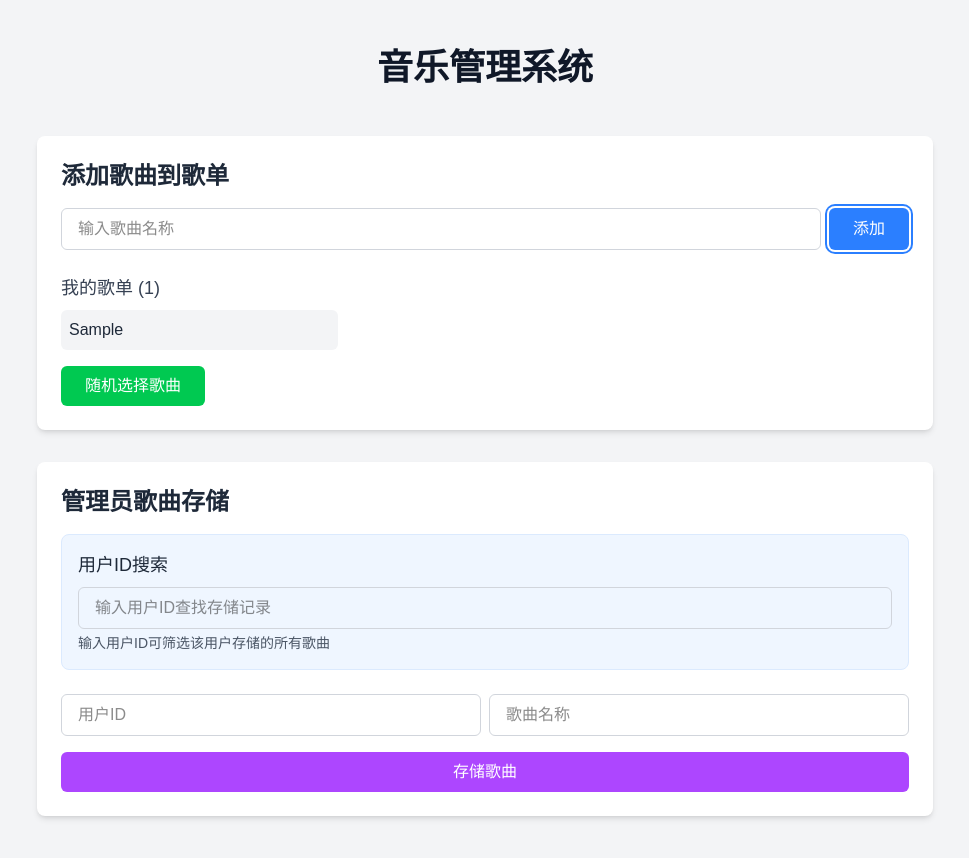
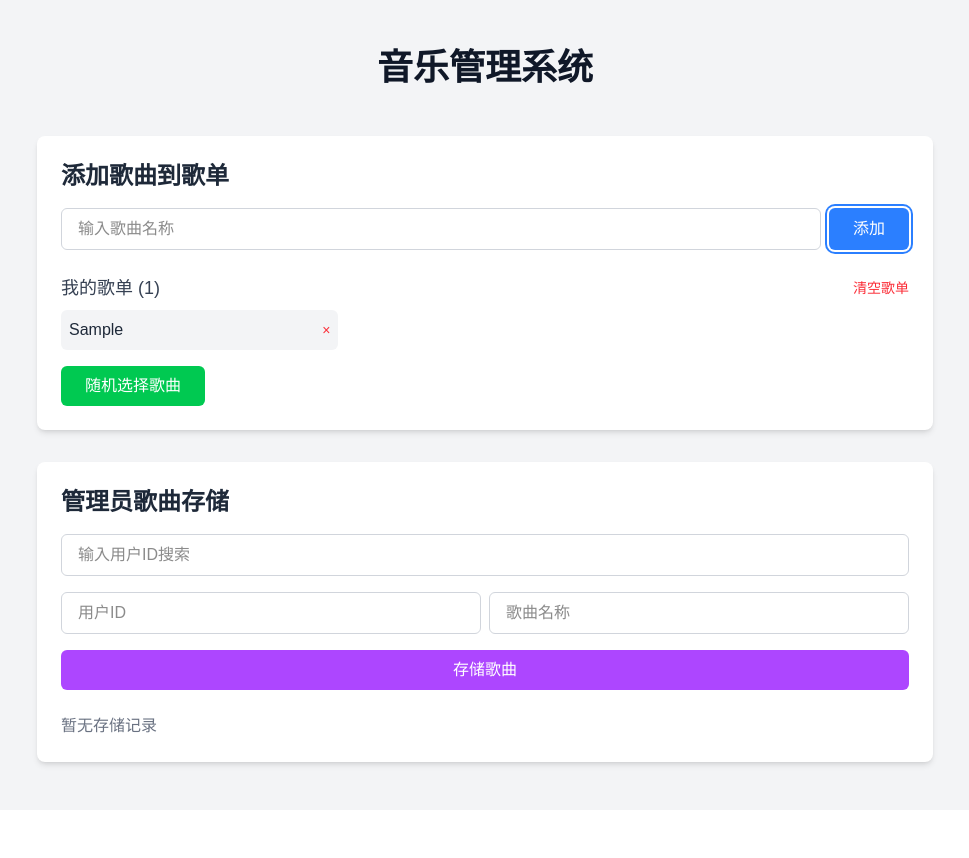
Before and after one commit to dtrs17/qisi_test, a Next.js app: page / in a window 1280 px wide. Both pictures are taken after typing "Sample" into the empty fields and a click on the button "添加". Shown: the top 858 px of the page, without its empty margins (155-1124 px from the left). After the commit the page ends 810 px from the top, so only its background shows below. Built offline with nearby package versions, Linux system fonts and the light colour scheme.

Commit message:
第五次提交，ui修改

```diff
--- a/app/page.tsx
+++ b/app/page.tsx
@@ -1,4 +1,5 @@
 "use client";
+
 import { useState } from 'react';
 import Image from 'next/image';
 
@@ -25,6 +26,17 @@ export default function Home() {
     }
   };
 
+  // 从歌单删除歌曲
+  const removeFromPlaylist = (index: number) => {
+    const newPlaylist = [...playlist];
+    newPlaylist.splice(index, 1);
+    setPlaylist(newPlaylist);
+    // 如果删除的是当前随机选中的歌曲，清空随机结果
+    if (randomSong === playlist[index]) {
+      setRandomSong(null);
+    }
+  };
+
   // 从歌单随机选择歌曲
   const selectRandomSong = () => {
     if (playlist.length > 0) {
@@ -48,6 +60,17 @@ export default function Home() {
     }
   };
 
+  // 清空歌单
+  const clearPlaylist = () => {
+    setPlaylist([]);
+    setRandomSong(null);
+  };
+
+  // 过滤后的存储记录
+  const filteredSongs = storedSongs.filter(
+    song => !searchUserId || song.userId.toLowerCase() === searchUserId.toLowerCase()
+  );
+
   return (
     <div className="min-h-screen bg-gray-100 dark:bg-gray-900 py-12 px-4 sm:px-6 lg:px-8">
       <div className="max-w-4xl mx-auto">
@@ -56,7 +79,7 @@ export default function Home() {
         </h1>
 
         {/* 用户歌曲添加区域 */}
-        <div className="bg-white dark:bg-gray-800 rounded-lg shadow-md p-6 mb-8">
+        <div className="bg-white dark:bg-gray-800 rounded-lg shadow-md p-6 mb-8 transition-all duration-300 hover:shadow-lg">
           <h2 className="text-2xl font-semibold mb-4 text-gray-800 dark:text-gray-200">添加歌曲到歌单</h2>
           <form onSubmit={addToPlaylist} className="flex gap-2">
             <input
@@ -64,11 +87,11 @@ export default function Home() {
               value={songName}
               onChange={(e) => setSongName(e.target.value)}
               placeholder="输入歌曲名称"
-              className="flex-1 px-4 py-2 border border-gray-300 dark:border-gray-600 rounded-md focus:outline-none focus:ring-2 focus:ring-blue-500"
+              className="flex-1 px-4 py-2 border border-gray-300 dark:border-gray-600 rounded-md focus:outline-none focus:ring-2 focus:ring-blue-500 dark:bg-gray-700 dark:text-white"
             />
             <button
               type="submit"
-              className="px-6 py-2 bg-blue-500 text-white rounded-md hover:bg-blue-600 focus:outline-none focus:ring-2 focus:ring-blue-500 focus:ring-offset-2"
+              className="px-6 py-2 bg-blue-500 text-white rounded-md hover:bg-blue-600 focus:outline-none focus:ring-2 focus:ring-blue-500 focus:ring-offset-2 transition-colors duration-200"
             >
               添加
             </button>
@@ -77,11 +100,28 @@ export default function Home() {
           {/* 歌单显示 */}
           {playlist.length > 0 && (
             <div className="mt-6">
-              <h3 className="text-lg font-medium mb-2 text-gray-700 dark:text-gray-300">我的歌单 ({playlist.length})</h3>
+              <div className="flex justify-between items-center mb-2">
+                <h3 className="text-lg font-medium text-gray-700 dark:text-gray-300">
+                  我的歌单 ({playlist.length})
+                </h3>
+                <button
+                  onClick={clearPlaylist}
+                  className="text-sm text-red-500 hover:text-red-700 dark:text-red-400 dark:hover:text-red-300"
+                >
+                  清空歌单
+                </button>
+              </div>
+
               <ul className="grid grid-cols-2 sm:grid-cols-3 gap-2">
                 {playlist.map((song, index) => (
-                  <li key={index} className="bg-gray-100 dark:bg-gray-700 p-2 rounded-md text-gray-800 dark:text-gray-200">
-                    {song}
+                  <li key={index} className="bg-gray-100 dark:bg-gray-700 p-2 rounded-md text-gray-800 dark:text-gray-200 flex justify-between items-center">
+                    <span>{song}</span>
+                    <button
+                      onClick={() => removeFromPlaylist(index)}
+                      className="text-red-500 hover:text-red-700 dark:text-red-400 dark:hover:text-red-300 text-sm ml-2"
+                    >
+                      ×
+                    </button>
                   </li>
                 ))}
               </ul>
@@ -89,36 +129,38 @@ export default function Home() {
               {/* 随机选择按钮 */}
               <button
                 onClick={selectRandomSong}
-                className="mt-4 px-6 py-2 bg-green-500 text-white rounded-md hover:bg-green-600 focus:outline-none focus:ring-2 focus:ring-green-500 focus:ring-offset-2"
+                className="mt-4 px-6 py-2 bg-green-500 text-white rounded-md hover:bg-green-600 focus:outline-none focus:ring-2 focus:ring-green-500 focus:ring-offset-2 transition-colors duration-200"
               >
                 随机选择歌曲
               </button>
 
               {/* 随机结果显示 */}
               {randomSong && (
-                <div className="mt-4 p-4 bg-green-50 dark:bg-green-900/20 border border-green-200 dark:border-green-800 rounded-md">
+                <div className="mt-4 p-4 bg-green-50 dark:bg-green-900/20 border border-green-200 dark:border-green-800 rounded-md animate-fade-in">
                   <p className="text-green-800 dark:text-green-200 font-medium">随机选中: {randomSong}</p>
                 </div>
               )}
             </div>
           )}
+
+          {playlist.length === 0 && (
+            <p className="mt-4 text-gray-500 dark:text-gray-400">歌单为空，请添加歌曲</p>
+          )}
         </div>
 
         {/* 管理员存储区域 */}
-        <div className="bg-white dark:bg-gray-800 rounded-lg shadow-md p-6">
+        <div className="bg-white dark:bg-gray-800 rounded-lg shadow-md p-6 transition-all duration-300 hover:shadow-lg">
           <h2 className="text-2xl font-semibold mb-4 text-gray-800 dark:text-gray-200">管理员歌曲存储</h2>
 
-          {/* 搜索UI */}
-          <div className="mb-6 p-4 bg-blue-50 dark:bg-blue-900/20 rounded-lg border border-blue-100 dark:border-blue-800">
-            <h3 className="text-lg font-medium mb-2 text-gray-800 dark:text-gray-200">用户ID搜索</h3>
+          {/* 添加搜索框 */}
+          <div className="mb-4">
             <input
               type="text"
               value={searchUserId}
               onChange={(e) => setSearchUserId(e.target.value)}
-              placeholder="输入用户ID查找存储记录"
-              className="w-full px-4 py-2 border border-gray-300 dark:border-gray-600 rounded-md focus:outline-none focus:ring-2 focus:ring-blue-500"
+              placeholder="输入用户ID搜索"
+              className="w-full px-4 py-2 border border-gray-300 dark:border-gray-600 rounded-md focus:outline-none focus:ring-2 focus:ring-blue-500 dark:bg-gray-700 dark:text-white"
             />
-            <p className="text-sm text-gray-600 dark:text-gray-400 mt-1">输入用户ID可筛选该用户存储的所有歌曲</p>
           </div>
 
           <form onSubmit={storeSong} className="space-y-4">
@@ -128,53 +170,68 @@ export default function Home() {
                 value={adminUserId}
                 onChange={(e) => setAdminUserId(e.target.value)}
                 placeholder="用户ID"
-                className="flex-1 px-4 py-2 border border-gray-300 dark:border-gray-600 rounded-md focus:outline-none focus:ring-2 focus:ring-purple-500"
+                className="flex-1 px-4 py-2 border border-gray-300 dark:border-gray-600 rounded-md focus:outline-none focus:ring-2 focus:ring-purple-500 dark:bg-gray-700 dark:text-white"
               />
               <input
                 type="text"
                 value={adminSong}
                 onChange={(e) => setAdminSong(e.target.value)}
                 placeholder="歌曲名称"
-                className="flex-1 px-4 py-2 border border-gray-300 dark:border-gray-600 rounded-md focus:outline-none focus:ring-2 focus:ring-purple-500"
+                className="flex-1 px-4 py-2 border border-gray-300 dark:border-gray-600 rounded-md focus:outline-none focus:ring-2 focus:ring-purple-500 dark:bg-gray-700 dark:text-white"
               />
             </div>
             <button
               type="submit"
-              className="w-full px-6 py-2 bg-purple-500 text-white rounded-md hover:bg-purple-600 focus:outline-none focus:ring-2 focus:ring-purple-500 focus:ring-offset-2"
+              className="w-full px-6 py-2 bg-purple-500 text-white rounded-md hover:bg-purple-600 focus:outline-none focus:ring-2 focus:ring-purple-500 focus:ring-offset-2 transition-colors duration-200"
             >
               存储歌曲
             </button>
           </form>
 
-          {/* 存储记录显示 */}
-          {storedSongs.length > 0 && (
+          {/* 存储记录显示 - 完整表格实现 */}
+          {storedSongs.length > 0 ? (
             <div className="mt-6">
               <h3 className="text-lg font-medium mb-2 text-gray-700 dark:text-gray-300">
-                存储记录 ({searchUserId ? storedSongs.filter(song => song.userId === searchUserId).length : storedSongs.length})
+                存储记录 ({filteredSongs.length})
               </h3>
               <div className="overflow-x-auto">
-                <table className="min-w-full bg-white dark:bg-gray-700">
-                  <thead>
-                    <tr className="bg-gray-100 dark:bg-gray-600">
-                      <th className="py-2 px-4 border-b border-gray-200 dark:border-gray-500 text-left text-sm font-medium text-gray-700 dark:text-gray-200">用户ID</th>
-                      <th className="py-2 px-4 border-b border-gray-200 dark:border-gray-500 text-left text-sm font-medium text-gray-700 dark:text-gray-200">歌曲名称</th>
-                      <th className="py-2 px-4 border-b border-gray-200 dark:border-gray-500 text-left text-sm font-medium text-gray-700 dark:text-gray-200">存储时间</th>
+                <table className="min-w-full bg-white dark:bg-gray-700 rounded-lg overflow-hidden">
+                  <thead className="bg-gray-100 dark:bg-gray-800">
+                    <tr>
+                      <th className="px-4 py-2 text-left text-sm font-medium text-gray-600 dark:text-gray-300">用户ID</th>
+                      <th className="px-4 py-2 text-left text-sm font-medium text-gray-600 dark:text-gray-300">歌曲名称</th>
+                      <th className="px-4 py-2 text-left text-sm font-medium text-gray-600 dark:text-gray-300">存储时间</th>
                     </tr>
                   </thead>
                   <tbody>
-                    {storedSongs
-                      .filter(song => !searchUserId || song.userId === searchUserId)
-                      .map((song, index) => (
-                        <tr key={index} className={index % 2 === 0 ? 'bg-gray-50 dark:bg-gray-800' : 'bg-white dark:bg-gray-700'}>
-                          <td className="py-2 px-4 border-b border-gray-200 dark:border-gray-500 text-sm text-gray-800 dark:text-gray-200">{song.userId}</td>
-                          <td className="py-2 px-4 border-b border-gray-200 dark:border-gray-500 text-sm text-gray-800 dark:text-gray-200">{song.name}</td>
-                          <td className="py-2 px-4 border-b border-gray-200 dark:border-gray-500 text-sm text-gray-800 dark:text-gray-200">{song.time}</td>
+                    {filteredSongs.length > 0 ? (
+                      filteredSongs.map((song, index) => (
+                        <tr
+                          key={index}
+                          className={`${
+                            index % 2 === 0
+                              ? 'bg-gray-50 dark:bg-gray-800'
+                              : 'bg-white dark:bg-gray-700'
+                          } hover:bg-gray-100 dark:hover:bg-gray-800/80 transition-colors`}
+                        >
+                          <td className="px-4 py-3 text-sm text-gray-900 dark:text-gray-100">{song.userId}</td>
+                          <td className="px-4 py-3 text-sm text-gray-900 dark:text-gray-100">{song.name}</td>
+                          <td className="px-4 py-3 text-sm text-gray-600 dark:text-gray-400">{song.time}</td>
                         </tr>
-                      ))}
+                      ))
+                    ) : (
+                      <tr>
+                        <td colSpan={3} className="px-4 py-8 text-center text-gray-500 dark:text-gray-400">
+                          没有找到匹配的记录
+                        </td>
+                      </tr>
+                    )}
                   </tbody>
                 </table>
               </div>
             </div>
+          ) : (
+            <p className="mt-6 text-gray-500 dark:text-gray-400">暂无存储记录</p>
           )}
         </div>
       </div>
```
